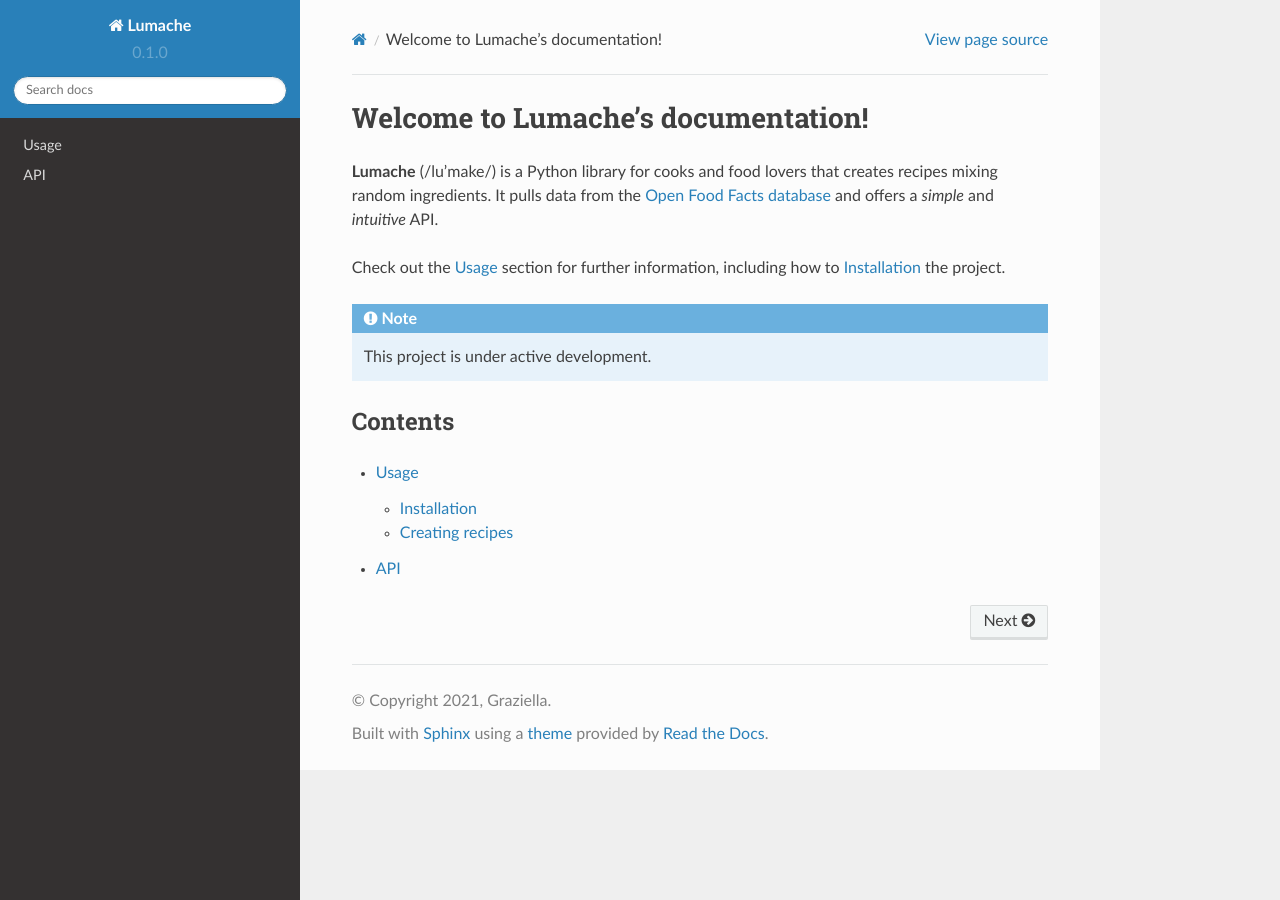
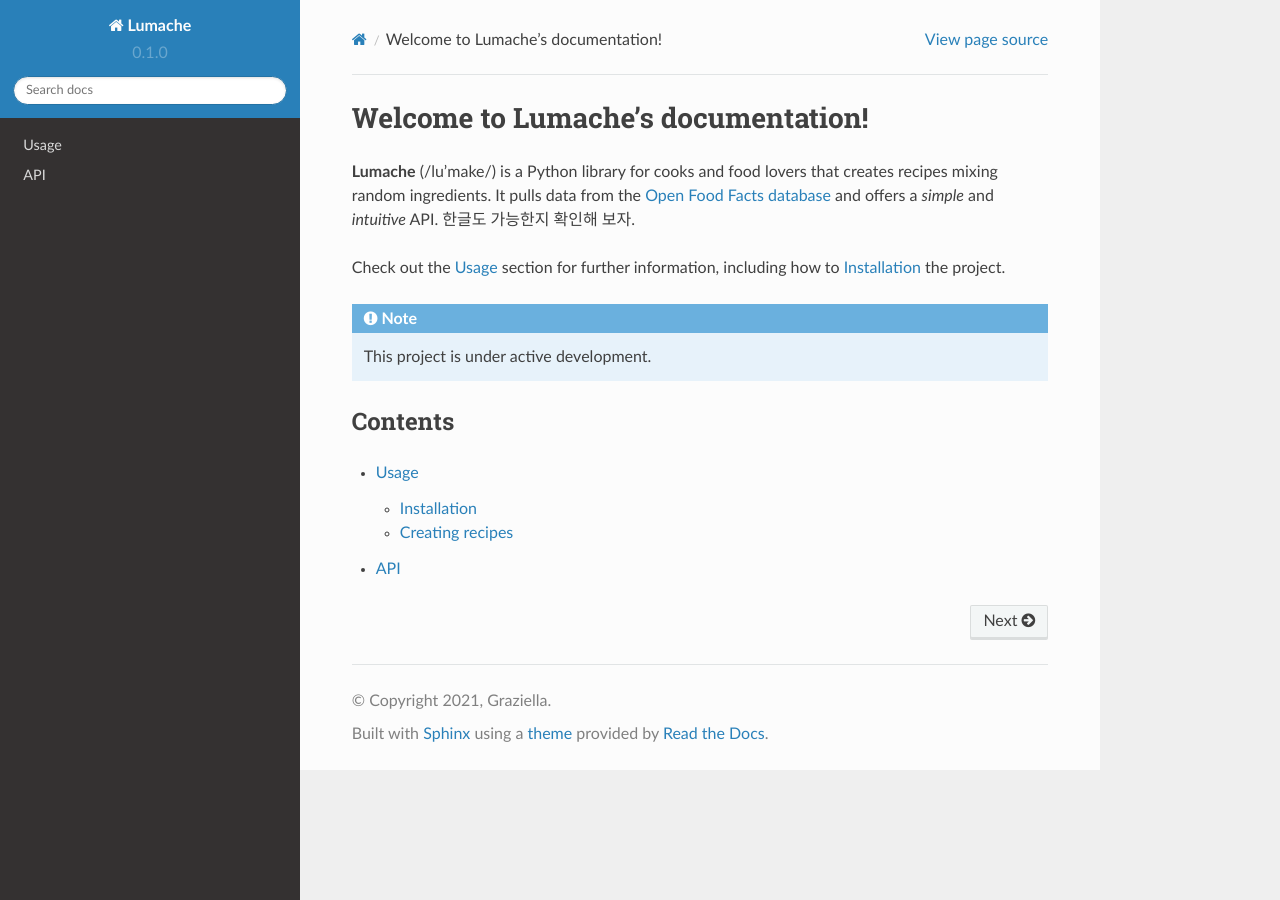
Before and after one commit to yuwonpil-github/rtd-tutorial, a Sphinx documentation site: the page built from docs/source/index.rst, in a window 1280 px wide. Built offline with Sphinx 7.4.7 and the Read the Docs theme 2.0.0, drawn with Linux system fonts in a browser that asks for light colours.

Commit message:
Update index.rst

```diff
--- a/docs/source/index.rst
+++ b/docs/source/index.rst
@@ -5,6 +5,7 @@ Welcome to Lumache's documentation!
 that creates recipes mixing random ingredients.
 It pulls data from the `Open Food Facts database <https://world.openfoodfacts.org/>`_
 and offers a *simple* and *intuitive* API.
+한글도 가능한지 확인해 보자.
 
 Check out the :doc:`usage` section for further information, including
 how to :ref:`installation` the project.
```
